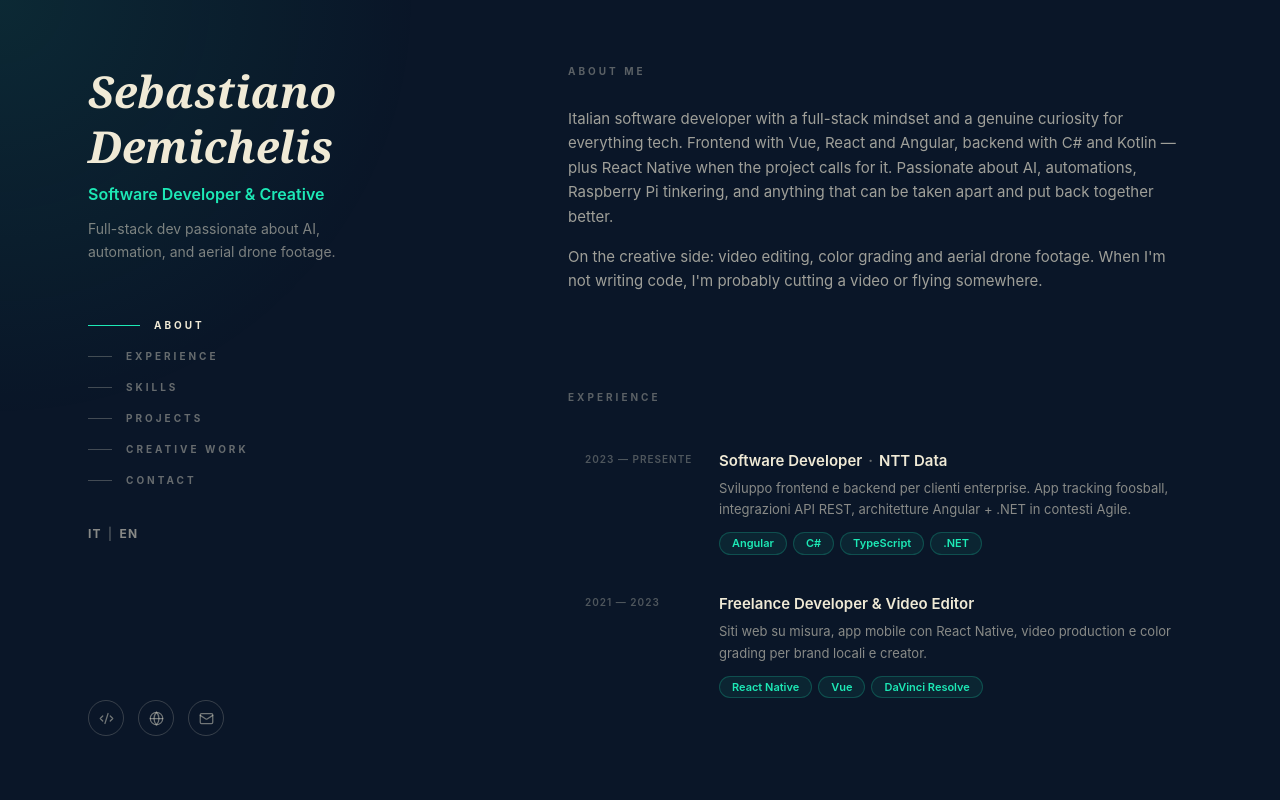
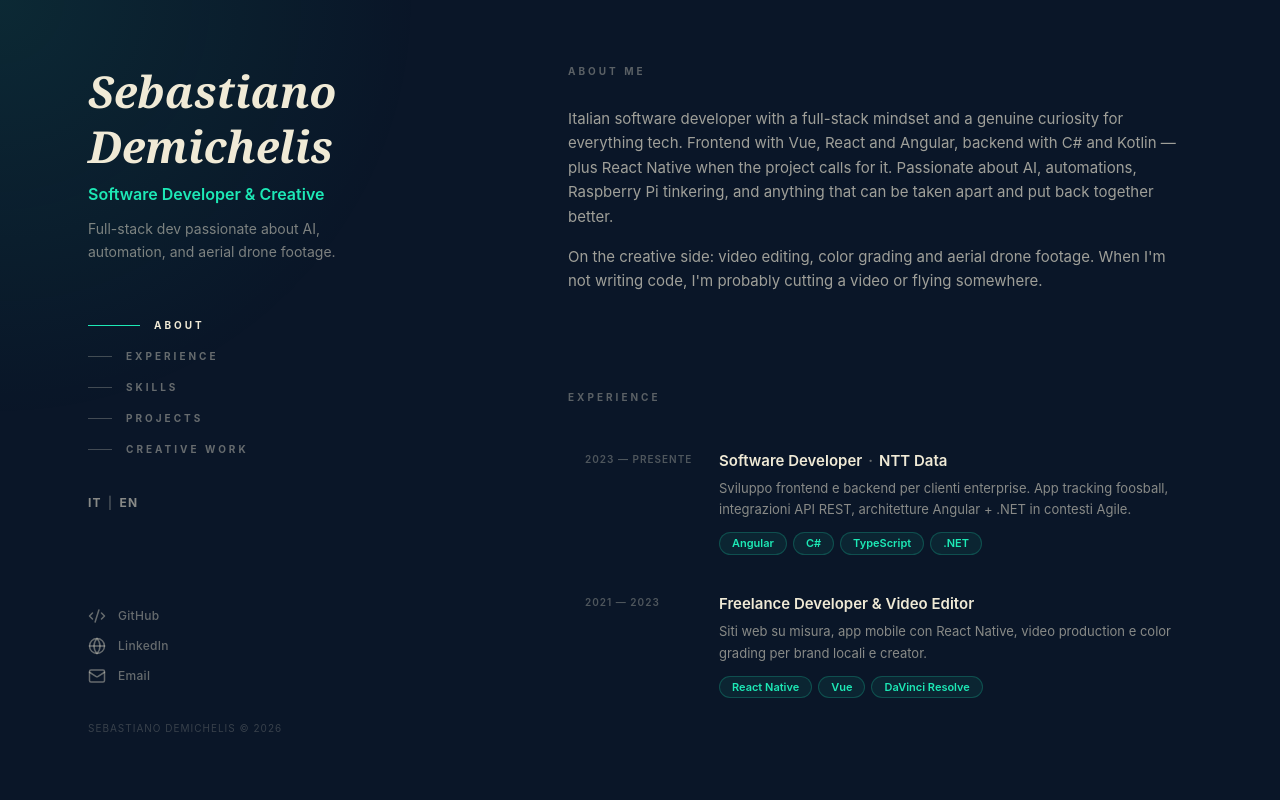
Before and after one commit to deeeemiss/portfolio, a React app: page / in a window 1280 px wide. Shown: the top 800 px of the page. Built offline with nearby package versions, Linux system fonts and the light colour scheme; the HTML template or start-up script is replaced by a standard one.

Commit message:
feat: remove Contact section, move social links to sidebar
Social links now shown as icon+label rows, no border/circle, larger.
Copyright moved to sidebar bottom.

Co-Authored-By: Claude Sonnet 4.6 <noreply@anthropic.com>

```diff
--- a/src/App.tsx
+++ b/src/App.tsx
@@ -5,7 +5,6 @@ import { Experience } from './components/sections/Experience'
 import { Skills } from './components/sections/Skills'
 import { Projects } from './components/sections/Projects'
 import { CreativeWork } from './components/sections/CreativeWork'
-import { Contact } from './components/sections/Contact'
 
 export default function App() {
   const [mouse, setMouse] = useState({ x: 0, y: 0 })
@@ -32,7 +31,6 @@ export default function App() {
           <Skills />
           <Projects />
           <CreativeWork />
-          <Contact />
         </main>
       </div>
     </div>
--- a/src/components/layout/Sidebar.tsx
+++ b/src/components/layout/Sidebar.tsx
@@ -3,7 +3,7 @@ import { Mail, Globe, Code2 } from 'lucide-react'
 import { LanguageSwitcher } from './LanguageSwitcher'
 import { useActiveSection } from '../../hooks/useActiveSection'
 
-const SECTION_IDS = ['about', 'experience', 'skills', 'projects', 'creative', 'contact'] as const
+const SECTION_IDS = ['about', 'experience', 'skills', 'projects', 'creative'] as const
 type SectionId = (typeof SECTION_IDS)[number]
 const SECTION_IDS_ARRAY: string[] = [...SECTION_IDS]
 
@@ -13,7 +13,6 @@ const NAV_ITEMS: { id: SectionId; key: string }[] = [
   { id: 'skills', key: 'nav.skills' },
   { id: 'projects', key: 'nav.projects' },
   { id: 'creative', key: 'nav.creative' },
-  { id: 'contact', key: 'nav.contact' },
 ]
 
 const SOCIAL_LINKS = [
@@ -77,20 +76,23 @@ export function Sidebar() {
         </div>
       </div>
 
-      {/* Social icons */}
-      <div className="flex gap-3.5 mt-10">
+      {/* Social links */}
+      <div className="flex flex-col gap-3 mt-10">
         {SOCIAL_LINKS.map(({ href, label, Icon }) => (
           <a
             key={label}
             href={href}
             target={href.startsWith('mailto') ? undefined : '_blank'}
             rel={href.startsWith('mailto') ? undefined : 'noopener noreferrer'}
-            aria-label={label}
-            className="w-9 h-9 flex items-center justify-center rounded-full border border-text-primary/20 text-text-primary/45 hover:border-accent hover:text-accent transition-colors"
+            className="flex items-center gap-3 text-text-primary/40 hover:text-accent transition-colors duration-200 group"
           >
-            <Icon size={15} />
+            <Icon size={18} />
+            <span className="text-[12px] font-medium tracking-wide">{label}</span>
           </a>
         ))}
+        <p className="mt-6 text-[10px] text-text-primary/20 uppercase tracking-widest">
+          Sebastiano Demichelis &copy; {new Date().getFullYear()}
+        </p>
       </div>
     </aside>
   )
```
Also changed, not shown: 1 other file (tests, documents, lock files or other folders).
